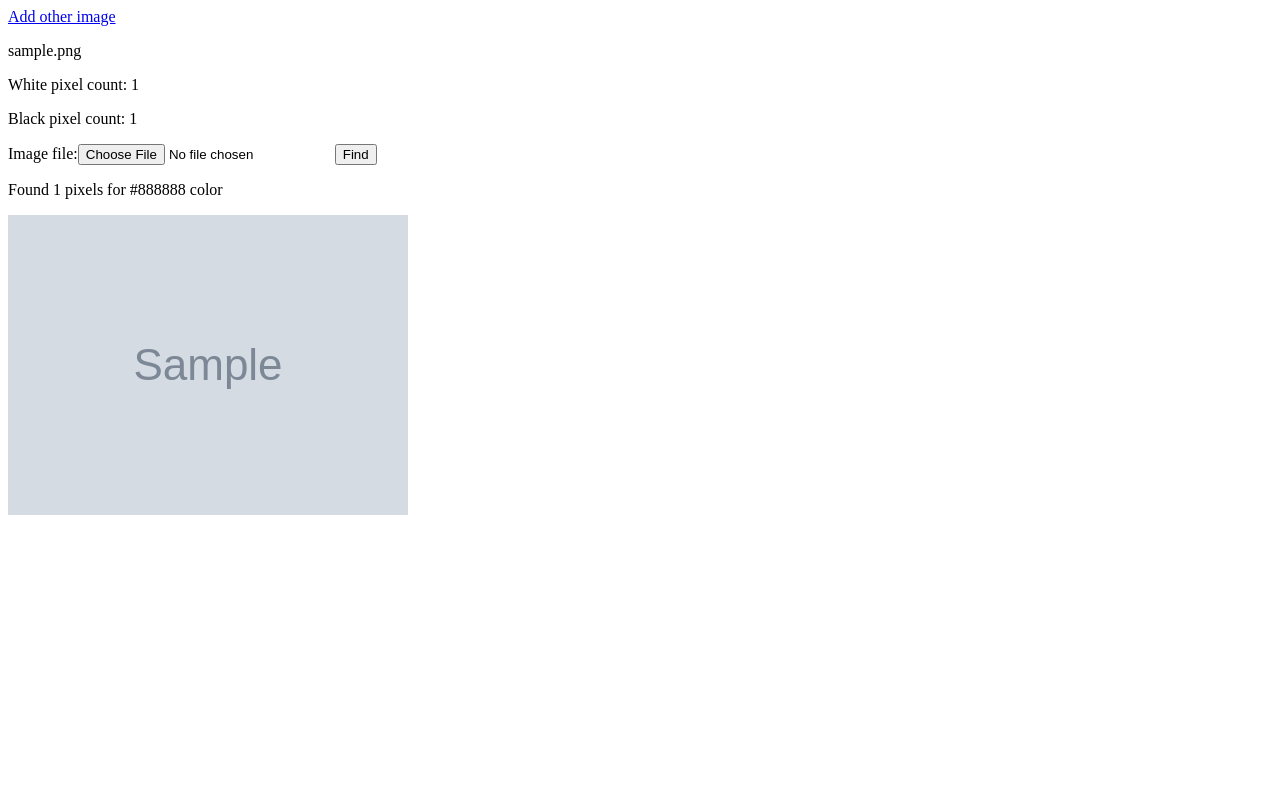
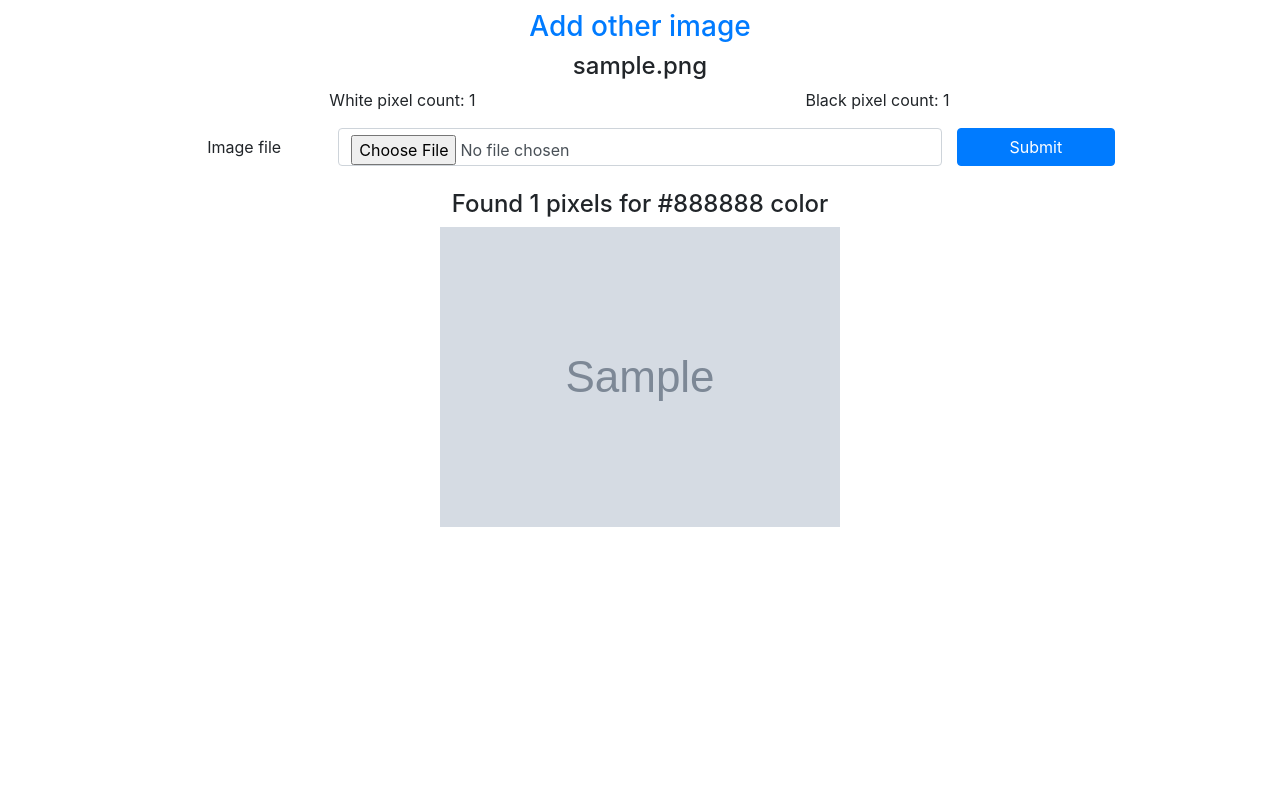
Before and after one commit to tolya-habarov/pixel-counter, a Django app: template templates/image.html in a window 1280 px wide. Run offline with Django 3.2, Linux system fonts and the light colour scheme; tables that the repository leaves empty hold one stand-in row (values such as "Sample post"); the template is opened without the code that fills it: values that come from a table or form of the project are taken from there, most other values are stand-ins (such as "Sample title", 1, 10 or a date in 2020); grey boxes marked "Sample" are stand-in pictures; some libraries are stand-ins or nearby versions.

Commit message:
Improve html layout.

```diff
--- a/app/forms.py
+++ b/app/forms.py
@@ -14,7 +14,7 @@
 
 class HexColorForm(forms.Form):
     hex_color = forms.CharField(
-        label='Hex color',
+        label='Hex color:',
         max_length=7,
         min_length=7,
     )
--- a/core/settings.py
+++ b/core/settings.py
@@ -13,6 +13,8 @@
     'django.contrib.sessions',
     'django.contrib.messages',
     'django.contrib.staticfiles',
+
+    'widget_tweaks',
 
     'app',
 ]
--- a/requirements.txt
+++ b/requirements.txt
@@ -1,5 +1,6 @@
 asgiref==3.4.1
 Django==3.2.7
+django-widget-tweaks==1.4.8
 numpy==1.21.2
 Pillow==8.3.2
 pytz==2021.1
--- /dev/null
+++ b/static/css/style.css
@@ -0,0 +1,17 @@
+body,html {
+    height: 100%;
+  }
+
+img {
+  max-width: 80vw;
+  max-height: 70vh;
+  width: auto;
+}
+
+h3 {
+  margin-top: 10px;
+}
+
+.upload-form {
+  margin-top: 1rem;
+}
--- a/templates/image.html
+++ b/templates/image.html
@@ -1,36 +1,57 @@
+{% load widget_tweaks %}
 <!DOCTYPE html>
 <html lang="en">
 <head>
     <meta charset="UTF-8">
     <meta http-equiv="X-UA-Compatible" content="IE=edge">
     <meta name="viewport" content="width=device-width, initial-scale=1.0">
+
+    <link rel="stylesheet" href="https://cdn.jsdelivr.net/npm/bootstrap@4.6.0/dist/css/bootstrap.min.css"
+        integrity="sha384-B0vP5xmATw1+K9KRQjQERJvTumQW0nPEzvF6L/Z6nronJ3oUOFUFpCjEUQouq2+l" crossorigin="anonymous">
+    <link rel="stylesheet" href="/static/css/style.css">
+
     <title>Image research</title>
 </head>
 <body>
-    <a href="{% url 'upload' %}"> Add other image</a>
 
-    <div class="image">
-        <p>{{ image.file.name }}</p>
-        <p>White pixel count: {{ white_count }}</p>
-        <p>Black pixel count: {{ black_count }}</p>
+    <div class="container">
+        <div class="row justify-content-center text-center">
+            <div class="col-lg-10">
+                <h3>
+                    <a href="{% url 'upload' %}"> Add other image</a>
+                </h3>
+                <h4 for="fileForm">{{ image.file.name }}</h4>
 
+                <div class="row justify-content-between">
+                    <div class="col">
+                        <p>White pixel count: {{ white_count }}</p>
+                    </div>
+                    <div class="col">
+                        <p>Black pixel count: {{ black_count }}</p>
+                    </div>
+                </div>
 
-        <div class="hex">
-            <div class="search">
                 <form action="#" method="GET">
-                    {{ form }}
-                    <input type="submit" value="Find">
+                    {% for field in form %}
+                        <div class="form-group row">
+                            <label for="colFormLabel" class="col-sm-2 col-form-label">{{ field.label }}</label>
+                            <div class="col-sm-8">
+                                {% render_field field class="form-control" id="colFormLabel" placeholder="Input hex color" %}
+                            </div>
+                            <button type="submit" class="btn btn-primary mb-2 col-sm-2">Submit</button>
+                        </div>
+                    {% endfor %}
                 </form>
+
+                {% if hex_count %}
+                    <h4>Found {{ hex_count }} pixels for {{ hex_color }} color</h4>
+                {% endif %}
             </div>
 
-            {% if hex_count %}
-                <div class="found">
-                    <p>Found {{ hex_count }} pixels for {{ hex_color }} color</p>
-                </div>
-            {% endif %}
+            <div class="col">
+                <img src="{{ image.file.url }}">
+            </div>
         </div>
-
-        <img src="{{ image.file.url }}" style="max-width: 100%;">
     </div>
 </body>
 </html>
```
Also changed, not shown: templates/upload.html (+25 -7 lines).
